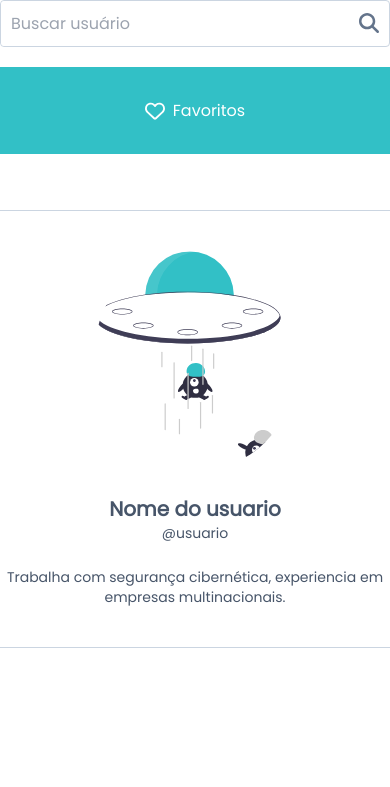
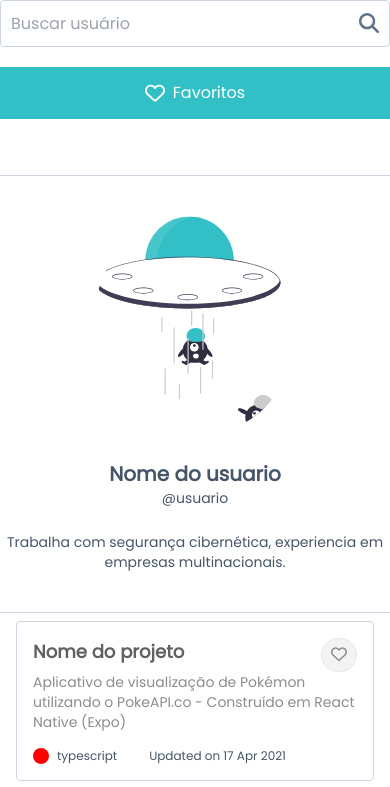
Before and after one commit to pierre-freire/test-casar, a Next.js app: page /user in a window 390 px wide. Shown: the top 787 px of the page. Built offline with nearby package versions, Linux system fonts and the light colour scheme.

Commit message:
style: improve user page, favoriteButton and userCard responsiveness

```diff
--- a/app/user/page.tsx
+++ b/app/user/page.tsx
@@ -1,9 +1,11 @@
 import UserCard from "@/components/userCard";
+import ProjectsList from "@/components/projectsList";
 
 export default function User() {
 	return (
-		<main className="p-4 mt-10 flex flex-col items-center justify-center gap-2 text-slate-600 text-center">
+		<main className="p-4 mt-10 flex flex-col lg:flex-row items-center justify-center gap-2 text-slate-600 text-center">
 			<UserCard />
+			<ProjectsList />
 		</main>
 	);
 }
--- a/components/favoritesButton/favoritesButton.tsx
+++ b/components/favoritesButton/favoritesButton.tsx
@@ -6,7 +6,7 @@ function FavoritesButton() {
 	return (
 		<Link
 			href="/favorites"
-			className="h-[87px] w-full sm:w-[145px] p-4 flex gap-2 items-center justify-center text-white bg-[#32C0C6]"
+			className="sm:h-[87px] w-full sm:w-[145px] p-4 flex gap-2 items-center justify-center text-white bg-[#32C0C6]"
 		>
 			<FontAwesomeIcon icon={faHeart} className="h-[20px] text-white " />
 			<h2>Favoritos</h2>
--- a/components/userCard/userCard.tsx
+++ b/components/userCard/userCard.tsx
@@ -3,7 +3,7 @@ import UserImage from "../../public/not_found.svg";
 
 function UserCard() {
 	return (
-		<div className="flex flex-col items-center w-[448px] px-[24px] py-[40px] border-solid border-[1px] border-slate-300 rounded">
+		<div className="flex flex-col items-center w-[448px] lg:min-w-[360px] sm:px-[24px] py-[40px] border-solid border-[1px] border-slate-300 rounded">
 			<Image
 				src={UserImage}
 				width={200}
```
